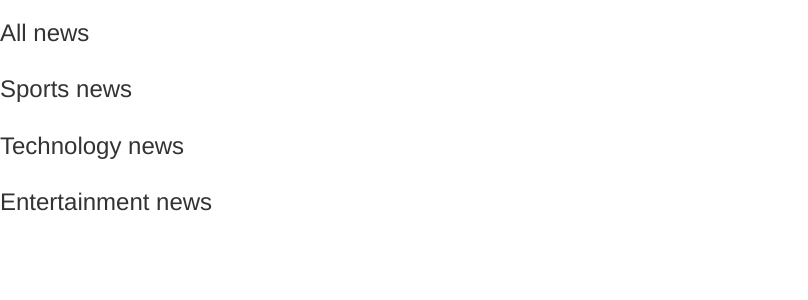
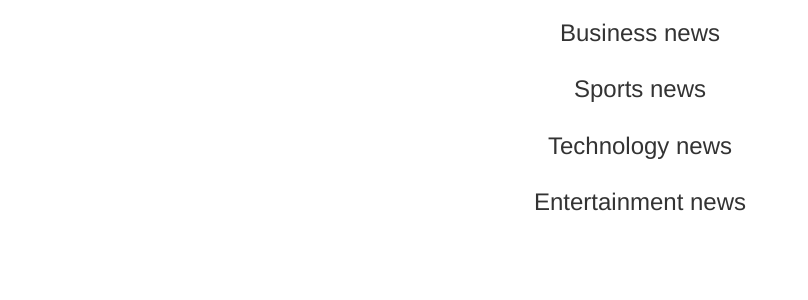
Before and after one commit to Elianehbmna/news_highlight, a Flask app: template app/templates/index.html in a window 1280 px wide. Shown: the part 52-352 px from the top of the page, without its empty margins (0-808 px from the left). Run offline with Flask 2, Linux system fonts and the light colour scheme; the template is opened without the code that fills it, so the values that code supplies are empty; some libraries are stand-ins or nearby versions.

Commit message:
styling the index

```diff
--- a/app/templates/index.html
+++ b/app/templates/index.html
@@ -4,22 +4,32 @@
 {% block content %}
 
             <!-- Popular movie -->
-        <h3> All news</h3>
+            <div class="text-center">
+        <h3><srtrong>Business news</srtrong> </h3>
+        </div>
         <ul>
             {{ macro.displayNewsList(sources)}}
        </ul>
 
        <!-- Upcoming movie  -->
-       <h3> Sports news </h3>
+       <div class="text-center">
+       <h3> <srtrong>Sports news</srtrong> </h3>
+    </div>
+
         <ul>
             {{ macro.displayNewsList(sports_sources)}}
        </ul>
        <!-- Now showing movie -->
-       <h3>Technology news</h3>
+       <div class="text-center">
+       <h3><srtrong>Technology news</srtrong></h3>
+    </div>
+
         <ul>
             {{ macro.displayNewsList(technology_sources)}}
        </ul>
-       <h3>Entertainment news</h3>
+       <div class="text-center">
+       <h3><srtrong>Entertainment news</srtrong></h3>
+    </div>
         <ul>
             {{ macro.displayNewsList(entertainment_sources)}}
        </ul>
--- a/app/templates/macros.html
+++ b/app/templates/macros.html
@@ -20,7 +20,8 @@
         <!-- <li>{{ news.name}}</li> -->
         </div>
         </div>
-        </div>
+    </div>
+
     {% endfor %}
        </div>
     </div>
```
